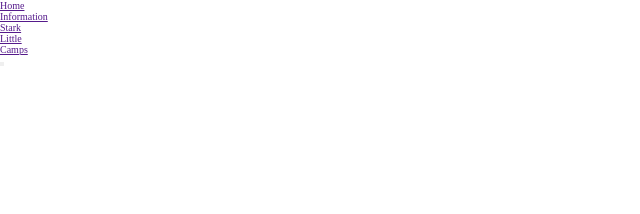
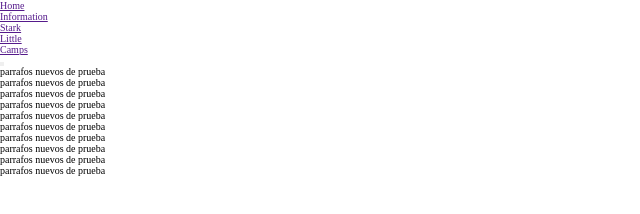
Before and after one commit to gitdexterhub/Practicando-, a plain HTML site: page index.html in a window 1280 px wide. Shown: the whole page, without its empty margins (0-640 px from the left). Drawn offline with Linux system fonts and the light colour scheme.

Commit message:
agregando prueba en footer

```diff
--- a/index.html
+++ b/index.html
@@ -23,7 +23,18 @@
         <button class="btn"></button>
     </main>
     <footer>
-
+        <section>
+            <p>parrafos nuevos de prueba</p>
+            <p>parrafos nuevos de prueba</p>
+            <p>parrafos nuevos de prueba</p>
+            <p>parrafos nuevos de prueba</p>
+            <p>parrafos nuevos de prueba</p>
+            <p>parrafos nuevos de prueba</p>
+            <p>parrafos nuevos de prueba</p>
+            <p>parrafos nuevos de prueba</p>
+            <p>parrafos nuevos de prueba</p>
+            <p>parrafos nuevos de prueba</p>
+        </section>
     </footer>
     <script src="./main.js"></script>
 </body>
```
